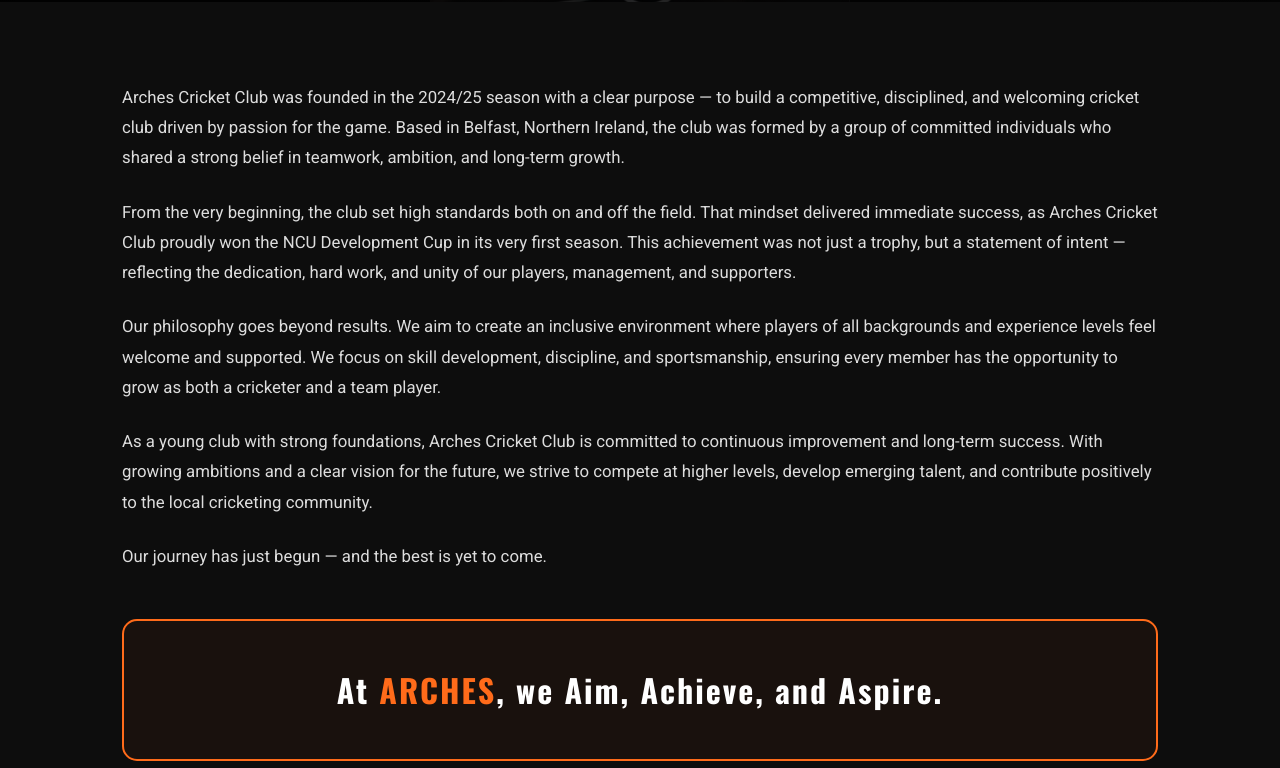
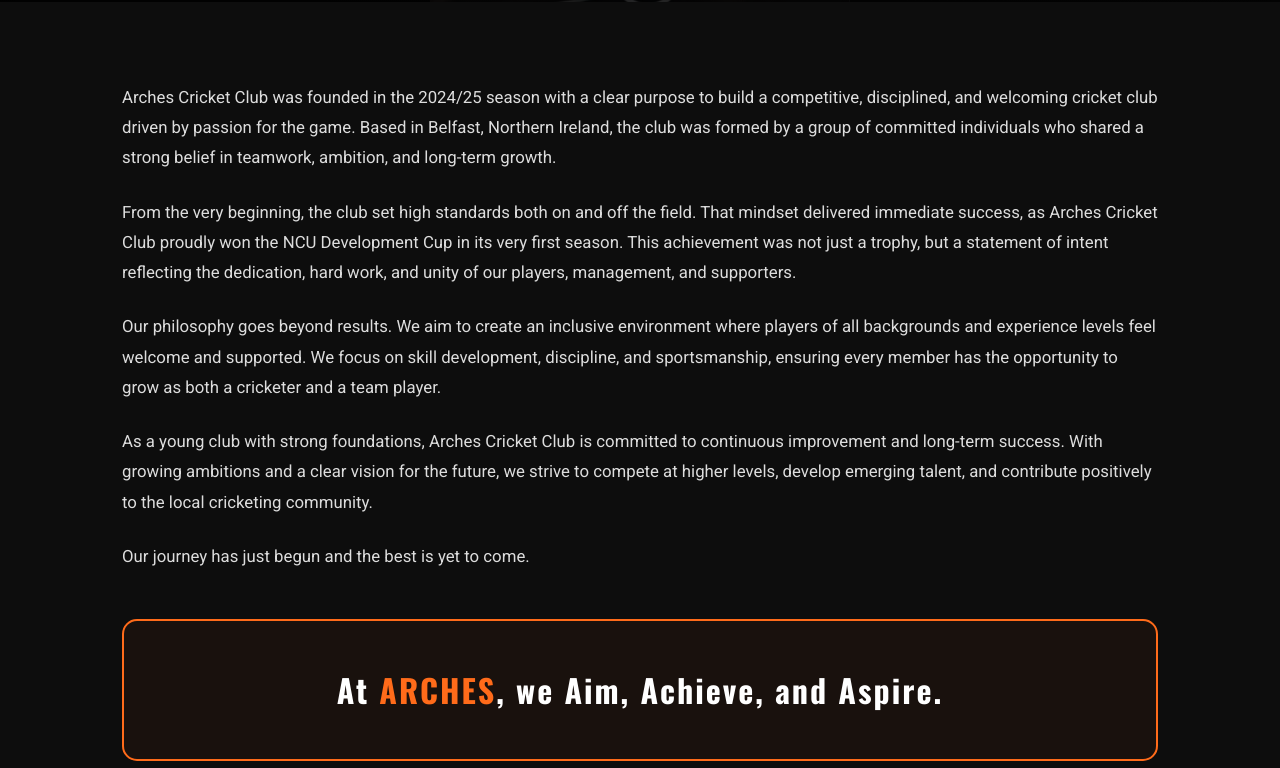
Before and after one commit to archescricketclub/arches-cricket-club, a plain HTML site: page about.html in a window 1280 px wide. Shown: the part 452-1220 px from the top of the page. Drawn offline with nearby package versions, Linux system fonts and the light colour scheme.

Commit message:
Update about.html

```diff
--- a/about.html
+++ b/about.html
@@ -211,11 +211,11 @@ body {
 <!-- CONTENT -->
 <section class="about-section">
 <p>
-Arches Cricket Club was founded in the 2024/25 season with a clear purpose — to build a competitive, disciplined, and welcoming cricket club driven by passion for the game. Based in Belfast, Northern Ireland, the club was formed by a group of committed individuals who shared a strong belief in teamwork, ambition, and long-term growth.
+Arches Cricket Club was founded in the 2024/25 season with a clear purpose to build a competitive, disciplined, and welcoming cricket club driven by passion for the game. Based in Belfast, Northern Ireland, the club was formed by a group of committed individuals who shared a strong belief in teamwork, ambition, and long-term growth.
 </p>
 
 <p>
-From the very beginning, the club set high standards both on and off the field. That mindset delivered immediate success, as Arches Cricket Club proudly won the NCU Development Cup in its very first season. This achievement was not just a trophy, but a statement of intent — reflecting the dedication, hard work, and unity of our players, management, and supporters.
+From the very beginning, the club set high standards both on and off the field. That mindset delivered immediate success, as Arches Cricket Club proudly won the NCU Development Cup in its very first season. This achievement was not just a trophy, but a statement of intent reflecting the dedication, hard work, and unity of our players, management, and supporters.
 </p>
 
 <p>
@@ -227,7 +227,7 @@ As a young club with strong foundations, Arches Cricket Club is committed to con
 </p>
 
 <p>
-Our journey has just begun — and the best is yet to come.
+Our journey has just begun and the best is yet to come.
 </p>
 
 <div class="motto">
```
